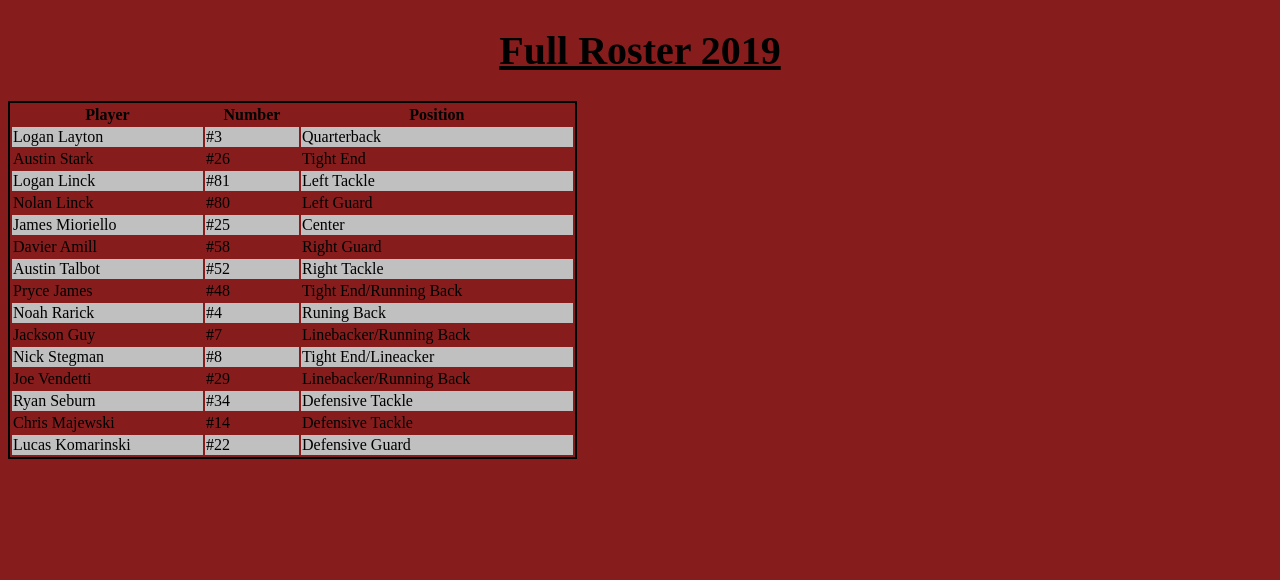
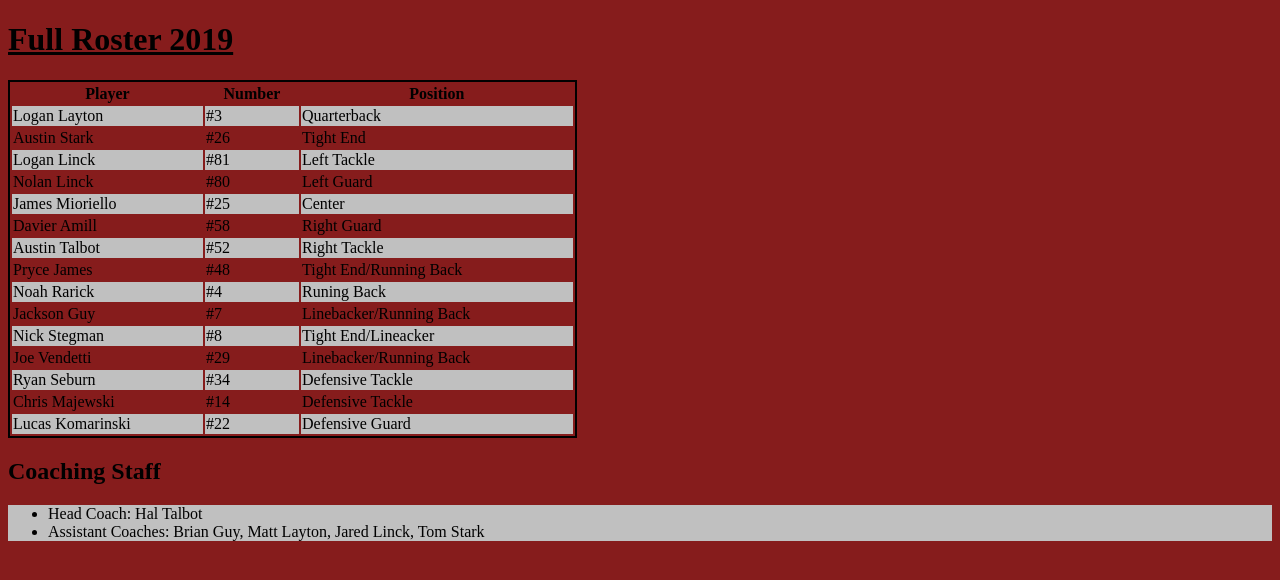
Before and after one commit to JaredLinck23/JaredLinck23.github.io, a plain HTML site: page football/roster.htm in a window 1280 px wide. Drawn offline with Linux system fonts and the light colour scheme.

Commit message:
minor content changes

```diff
--- a/football/roster.htm
+++ b/football/roster.htm
@@ -1,6 +1,6 @@
 <!DOCTYPE html>
 <style>
-    h1  {
+    h1 h2 {
         text-align: center;
         font-size: 40px;
         font-family: Graduate;
@@ -14,6 +14,13 @@
         border: 2px solid black
     }
     tr:nth-child(even) {
+        background-color: silver;
+    }
+    ul {
+        font-family: Graduate;
+        border-style: solid;
+        border: 3px;
+        border-color: black;
         background-color: silver;
     }
 </style>
@@ -98,4 +105,10 @@
         <td>#22</td>
         <td>Defensive Guard</td>
 </table>
-  </html>
+
+<h2>Coaching Staff</h2>
+    <ul>
+        <li>Head Coach: Hal Talbot</li>
+        <li>Assistant Coaches: Brian Guy, Matt Layton, Jared Linck, Tom Stark</li>
+    </ul>
+    </html>
```
